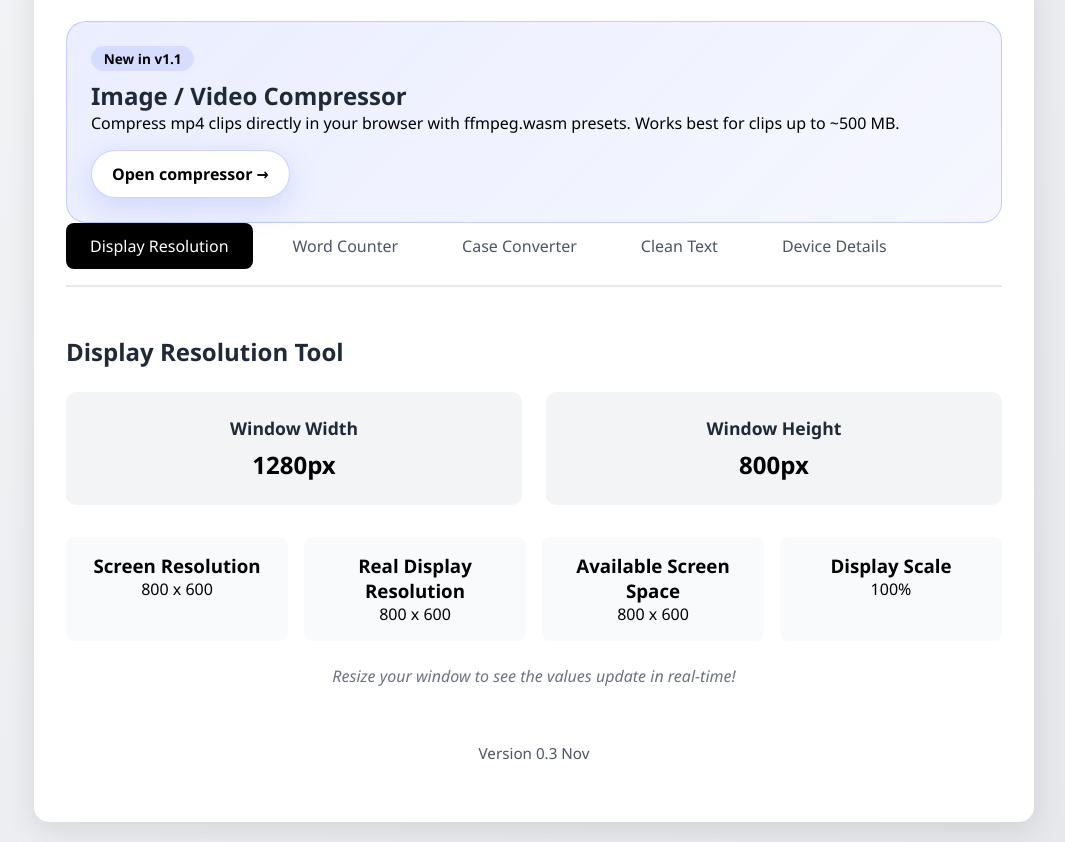
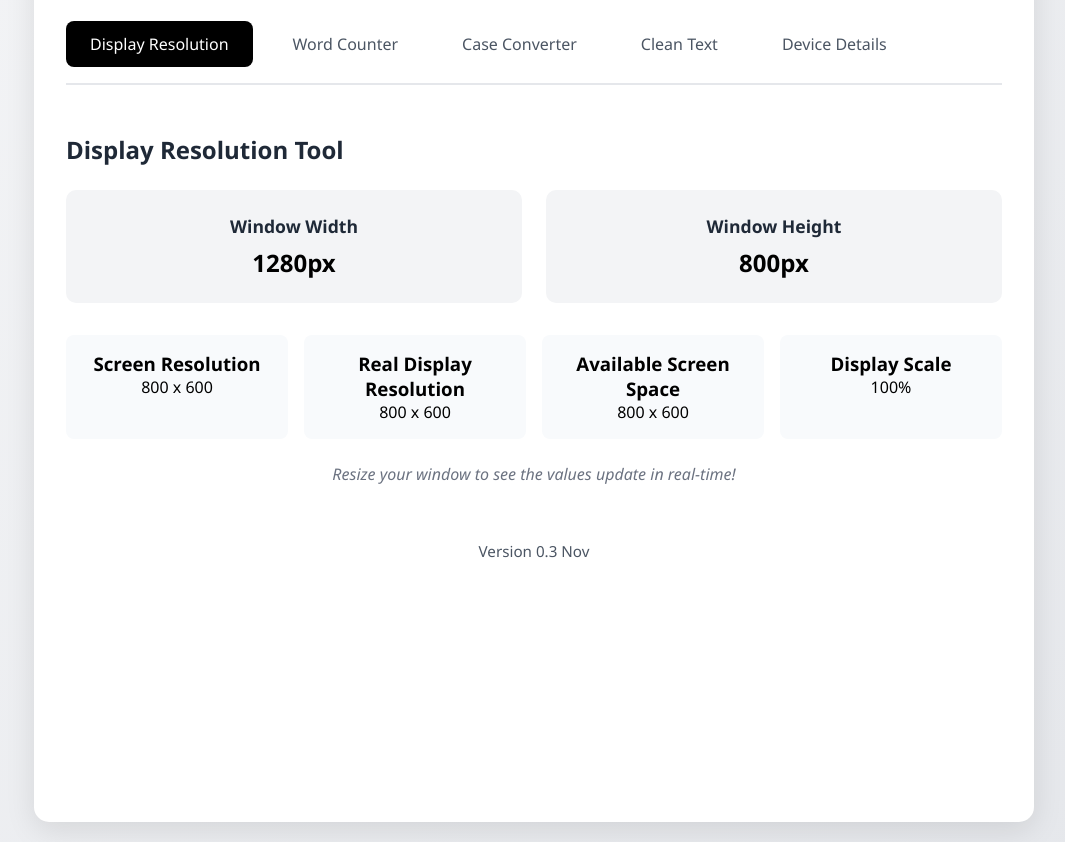
Before and after one commit to Alex-Lya-Min/basic-services, a plain HTML site: page index.html in a window 1280 px wide. Shown: the part 98-940 px from the top of the page, without its empty margins (106-1171 px from the left). Drawn offline with Linux system fonts and the light colour scheme.

Commit message:
Remove video compressor link

```diff
--- a/index.html
+++ b/index.html
@@ -11,15 +11,6 @@
 <body>
     <div class="dashboard-container">
         <h1>Web Tools Dashboard</h1>
-
-        <section class="tool-banner" aria-label="New tool announcement">
-            <div>
-                <p class="badge">New in v1.1</p>
-                <h2>Image / Video Compressor</h2>
-                <p>Compress mp4 clips directly in your browser with ffmpeg.wasm presets. Works best for clips up to ~500&nbsp;MB.</p>
-            </div>
-            <a class="banner-link" href="video-compressor/">Open compressor →</a>
-        </section>
 
         <!-- Theme Switcher -->
         <button id="theme-switcher" class="theme-switcher" aria-label="Toggle dark/light theme">
```
